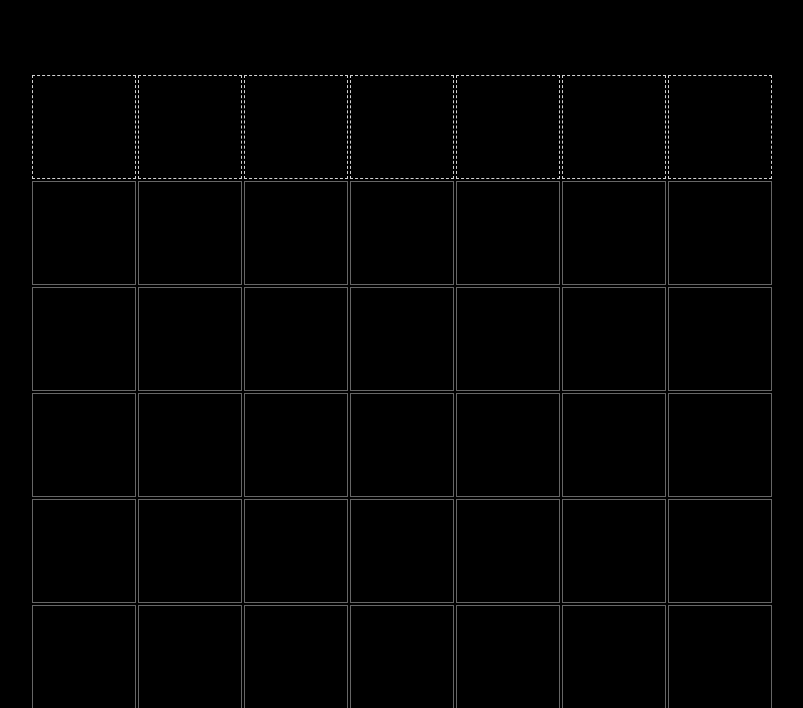
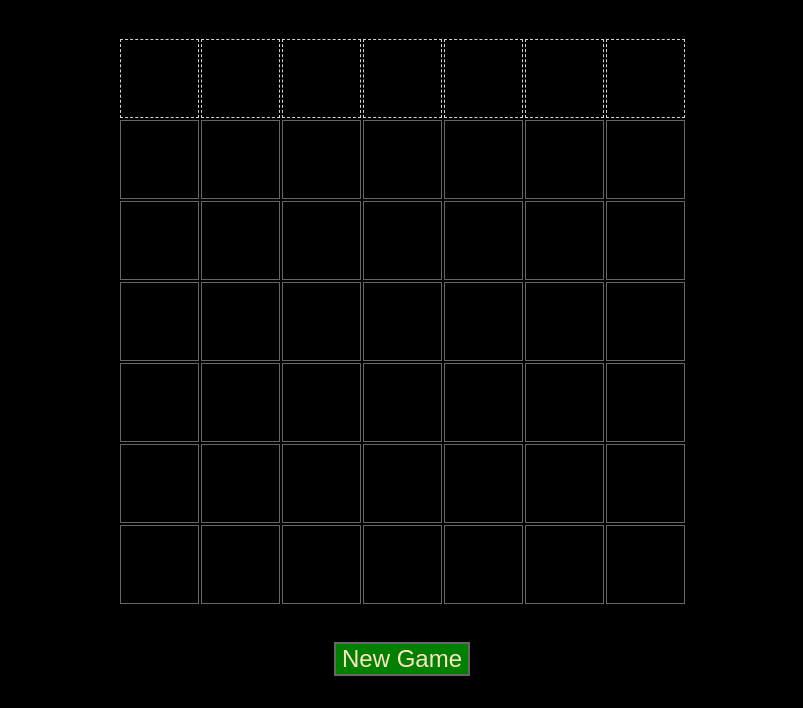
Before and after one commit to surya-js/Connect-Four-Project, a plain HTML site: page index.html in a window 1280 px wide. Shown: the part 87-795 px from the top of the page, without its empty margins (238-1041 px from the left). Drawn offline with Linux system fonts and the light colour scheme.

Commit message:
Removed some comments

```diff
--- a/connect4.css
+++ b/connect4.css
@@ -16,8 +16,8 @@ h1 {
 }
 
 #board td {
-  width: 100px;
-  height: 100px;
+  width: 75px;
+  height: 75px;
   border: solid 1px #666;
 }
 
--- a/connect4.js
+++ b/connect4.js
@@ -16,7 +16,6 @@ let board = []; // array of rows, each row is array of cells  (board[y][x])
  */
 
 function makeBoard() {
-  // TODO: set "board" to empty HEIGHT x WIDTH matrix array
 
   for(let y = 0; y < HEIGHT; y++) {
     board.push(Array.from( {length : WIDTH} ));   // creates an array of length = 7(WIDTH) and pushes it into the board
@@ -26,37 +25,34 @@ function makeBoard() {
 /** makeHtmlBoard: make HTML table and row of column tops. */
 
 function makeHtmlBoard() {
-  // TODO: get "htmlBoard" variable from the item in HTML w/ID of "board"
 
   const htmlBoard = document.querySelector("#board");
 
-  // TODO: add comment for this code
   // creating the top row - where the the player have to click to drop a piece
-  const top = document.createElement("tr");  // creating a tr element (table row)
-  top.setAttribute("id", "column-top");      // setting the ID of that top tr element as "column-top"
-  top.addEventListener("click", handleClick); // adding event listener to the top.
-                                              //i.e. while there is a click in that top (tr element), it will call the handleClick() function
+  const top = document.createElement("tr");
+  top.setAttribute("id", "column-top");
+  top.addEventListener("click", handleClick);
 
   //  creating the cells in the top row (7 cells since width = 7)
   for (let x = 0; x < WIDTH; x++) {
     const headCell = document.createElement("td");
-    headCell.setAttribute("id", x);  // setting the ID of each headCell
-    top.append(headCell);  // appending each headCell to the top row
+    headCell.setAttribute("id", x);
+    top.append(headCell);
   }
-  htmlBoard.append(top);  // appending the top to the htmlBoard
+  htmlBoard.append(top);
 
-  // TODO: add comment for this code
   // creating the htmlBoard with 42 cells (WIDTH = 7 and HEIGHT = 6)
   for (let y = 0; y < HEIGHT; y++) {
-    const row = document.createElement("tr"); // creating the board's rows
+    const row = document.createElement("tr");
     for (let x = 0; x < WIDTH; x++) {
-      const cell = document.createElement("td"); // creating the board's cells
-      cell.setAttribute("id", `${y}-${x}`);  // setting ids for each cell as y-x i.e for 1st cell -> 0-0, 2nd cell -> 0-1
-      row.append(cell);  // appending each cell to its row
+      const cell = document.createElement("td");
+      cell.setAttribute("id", `${y}-${x}`);
+      row.append(cell);
     }
-    htmlBoard.append(row); // appending each row to the htmlBoard.
+    htmlBoard.append(row);
   }
 
+  // creating the NewGame Button
   const newGameBtn = document.createElement('button');
   newGameBtn.innerText = "New Game";
   document.body.append(newGameBtn);
@@ -67,12 +63,10 @@ function makeHtmlBoard() {
 /** findSpotForCol: given column x, return top empty y (null if filled) */
 
 function findSpotForCol(x) {
-  // TODO: write the real version of this, rather than always returning 0
 
   // start checking from the bottom row and if the cell is empty return that y
   for( let y = HEIGHT - 1 ; y >= 0; y--) {
 
-    // returns true if the cell don't have a piece and returns false if the cell contains a piece
     if(!(board[y][x])) {
         return y;       // returning the top empty y
     }
@@ -84,27 +78,26 @@ function findSpotForCol(x) {
 /** placeInTable: update DOM to place piece into HTML table of board */
 
 function placeInTable(y, x) {
-  // TODO: make a div and insert into correct table cell
+
   const piece = document.createElement('div');
   piece.classList.add('piece');
   piece.classList.add(`player${currPlayer}`);
 
-  const cell = document.getElementById(`${y}-${x}`);   // getting the cell based on its ID to which the piece have to be placed
-  cell.append(piece); // placing the piece in the cell on the HTML board
+  const cell = document.getElementById(`${y}-${x}`);
+  cell.append(piece);
 
 }
 
 /** endGame: announce game end */
 
 function endGame(msg) {
-  // TODO: pop up alert message
 
   alert(msg);
 
-  const gameOver = document.getElementById('column-top'); // to prevent further piece drop after a winner is declared
-  gameOver.classList.add('game-over'); // in game-over class of css the pointer-events is set to none to ignore further clicks
+  // to prevent further piece drop after a winner is declared
+  const gameOver = document.getElementById('column-top');
+  gameOver.classList.add('game-over');
 
-  // newGame();
 }
 
 /** handleClick: handle click of column top to play piece */
@@ -120,7 +113,6 @@ function handleClick(evt) {
   }
 
   // place piece in board and add to HTML table
-  // TODO: add line to update in-memory board
   placeInTable(y, x);
   board[y][x] = currPlayer;
 
@@ -133,15 +125,12 @@ function handleClick(evt) {
   }
 
   // check for tie
-  // TODO: check if all cells in board are filled; if so call, call endGame
-  // checks for a piece in every cell and returns true if all cells are filled
+  // check if all cells in board are filled; if so call, call endGame with Tie msg
   if(board.every( (row) => row.every( (cell) => cell))){
     return endGame("It's a Tie!!!");
   }
 
   // switch players
-  // TODO: switch currPlayer 1 <-> 2
-
   currPlayer = (currPlayer === 1) ? 2 : 1;
 
 }
@@ -165,18 +154,15 @@ function checkForWin() {
     );
   }
 
-  // TODO: read and understand this code. Add comments to help you.
-
   // iterating through each row and column of the board
   for (let y = 0; y < HEIGHT; y++) {
     for (let x = 0; x < WIDTH; x++) {
-      const horiz = [[y, x], [y, x + 1], [y, x + 2], [y, x + 3]]; // storing the coordiantes of four neighbouring horizontal cells (left to right) in horiz array.
-      const vert = [[y, x], [y + 1, x], [y + 2, x], [y + 3, x]]; // storing the coordiantes of four neighbouring vertical cells (top to bottom) in vert array.
-      const diagDR = [[y, x], [y + 1, x + 1], [y + 2, x + 2], [y + 3, x + 3]]; // storing the coordiantes of four neighbouring diagonal cells (Top left to bottom right) in diagDR array.
-      const diagDL = [[y, x], [y + 1, x - 1], [y + 2, x - 2], [y + 3, x - 3]];// storing the coordiantes of four neighbouring diagonal cells (top right to bottom left) in diagDL array.
+      const horiz = [[y, x], [y, x + 1], [y, x + 2], [y, x + 3]];
+      const vert = [[y, x], [y + 1, x], [y + 2, x], [y + 3, x]];
+      const diagDR = [[y, x], [y + 1, x + 1], [y + 2, x + 2], [y + 3, x + 3]];
+      const diagDL = [[y, x], [y + 1, x - 1], [y + 2, x - 2], [y + 3, x - 3]];
 
-      // passing each 2D array into _win() and check every coordinate is legal and all belong to the same player
-      // if either one of the _win(cells) is true, then the following if(){} block will return true
+      // passing each 2D array into _win() and check if every coordinate is legal and all belong to the same player and if either one of the _win(cells) is true, then the following if block will return true
       if (_win(horiz) || _win(vert) || _win(diagDR) || _win(diagDL)) {
         return true;
       }
```
Also changed, not shown: index.html (+2 -2 lines).
